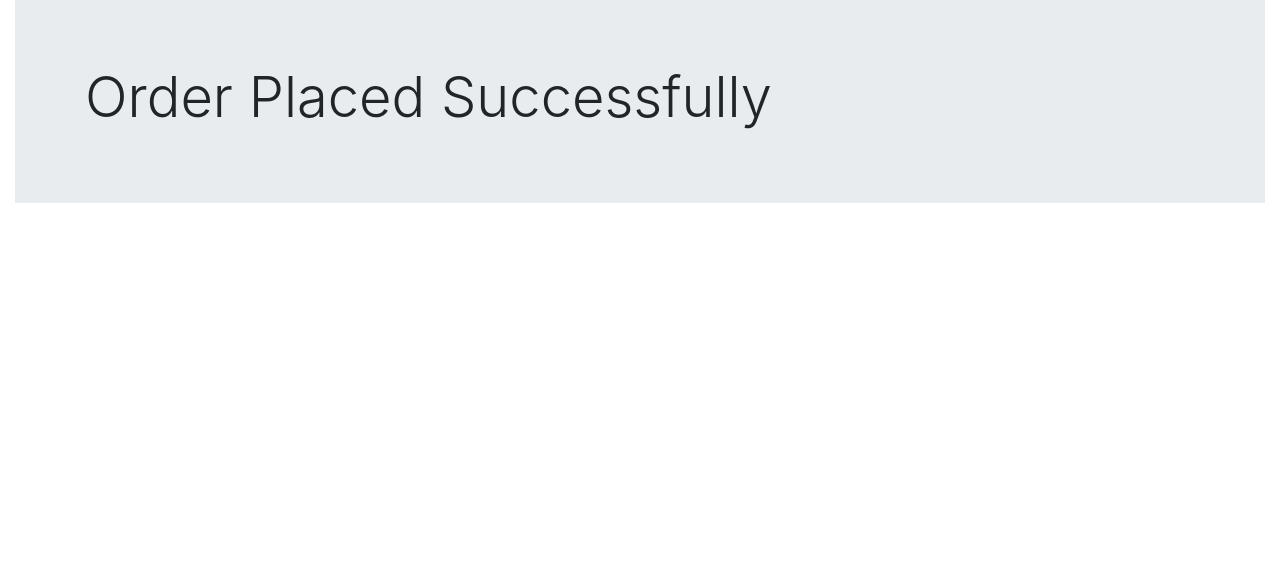
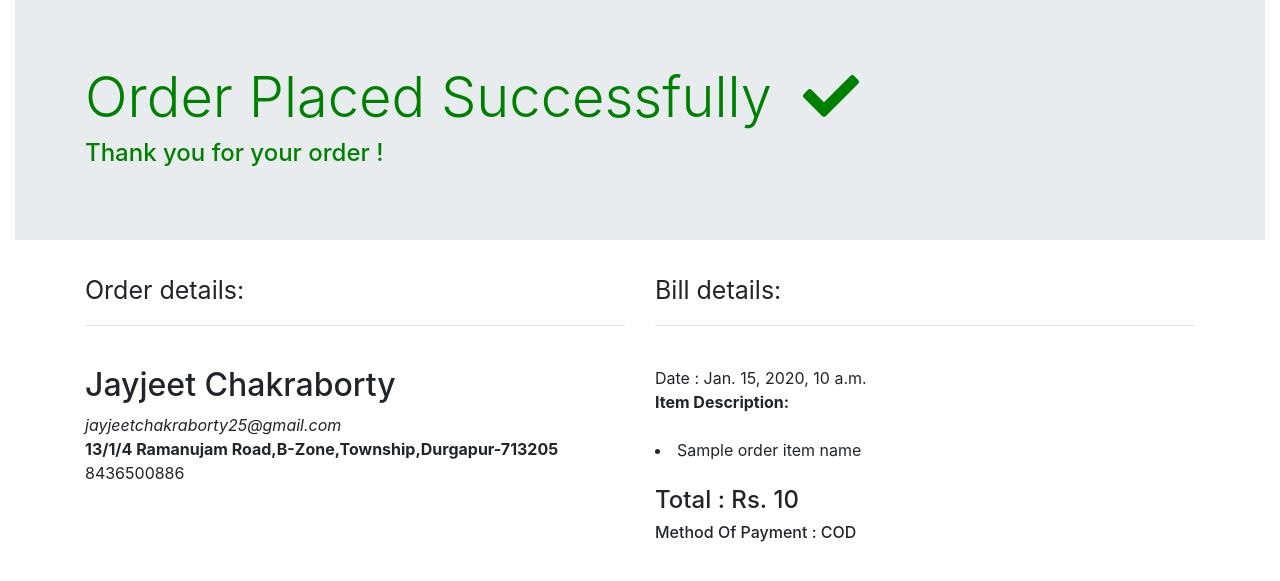
Before and after one commit to JayjeetAtGithub/E-Commerce-Portal, a Django app: template home/templates/home/confirmation.html in a window 1280 px wide. Shown: the part 56-637 px from the top of the page. Run offline with Django 3.2, Linux system fonts and the light colour scheme; data comes from the database, SQL or seed files in the repository; both versions use the stored data as it was after the commit; the template is opened without the code that fills it: values that come from a table or form of the project are taken from there, most other values are stand-ins (such as "Sample title", 1, 10 or a date in 2020); some libraries are stand-ins or nearby versions.

Commit message:
modified confirm page

```diff
--- a/home/templates/home/cart.html
+++ b/home/templates/home/cart.html
@@ -95,7 +95,10 @@
       <h3><strong>Amount</strong>&nbsp; : &nbsp;Rs.{{ amt }}/-</h3>
     </div>
 <div class="col-lg-2">
-<a href="{% url 'confirmation' %}" class="btn btn-success btn-lg">Place Order</a>
+<form method="post" action="{% url 'confirmation' %}">
+	{% csrf_token %}
+	<input class="btn btn-success btn-lg" type="submit" value="Place Order">
+</form>
 Method Of Payment :
 </div>
 <div class="col-lg-3">
--- a/home/templates/home/confirmation.html
+++ b/home/templates/home/confirmation.html
@@ -71,16 +71,54 @@
   <div class="container-fluid">
     <div class="jumbotron jumbotron-fluid">
   <div class="container">
-    <h1 class="display-4">Order Placed Successfully</h1>
-    <!-- <p class="lead">Order ID : </p>
-    <p class="lead">Tentative Arrival:</p> -->
+    <h1 class="display-4" style="color:green;">Order Placed Successfully&nbsp;&nbsp;<i class="fas fa-check"></i></h1>
+    <h4 style="color:green;">Thank you for your order !</h4>
+
+
   </div>
 </div>
+</div>
+<div class="container">
+	<div class="row">
+		<div class="col-lg-6">
+<span style="font-size:25px;">Order details:</span>
+<hr>
+<br>
+<h2>{{ user_info.name  }}</h2>
+<em>{{ user_info.email_id }}</em>
+<br>
+<strong>{{ user_info.shipping_addr }}</strong>
+<br>
+{{ user_info.phone_no }}
+</div>
+<div class="col-lg-6 ">
+<span style="font-size:25px;">Bill details:</span>
+<hr>
+<br>
+Date&nbsp;:&nbsp;{{ date }}
+<br>
+<strong>Item Description:</strong>
+<br>
+<br>
+{% for i in order_item_names %}
+<li>{{ i }}</li>
+{% endfor %}
+<br>
+<h4>Total&nbsp;:&nbsp;Rs.&nbsp;{{ sum }}</h4>
+<h6>Method Of Payment : COD</h6>
 
 
 
 
 
+
+
+
+
+
+</div>
+</div>
+</div>
 
 
 
```
Also changed, not shown: home/views.py (+37 -21 lines), db.sqlite3.
